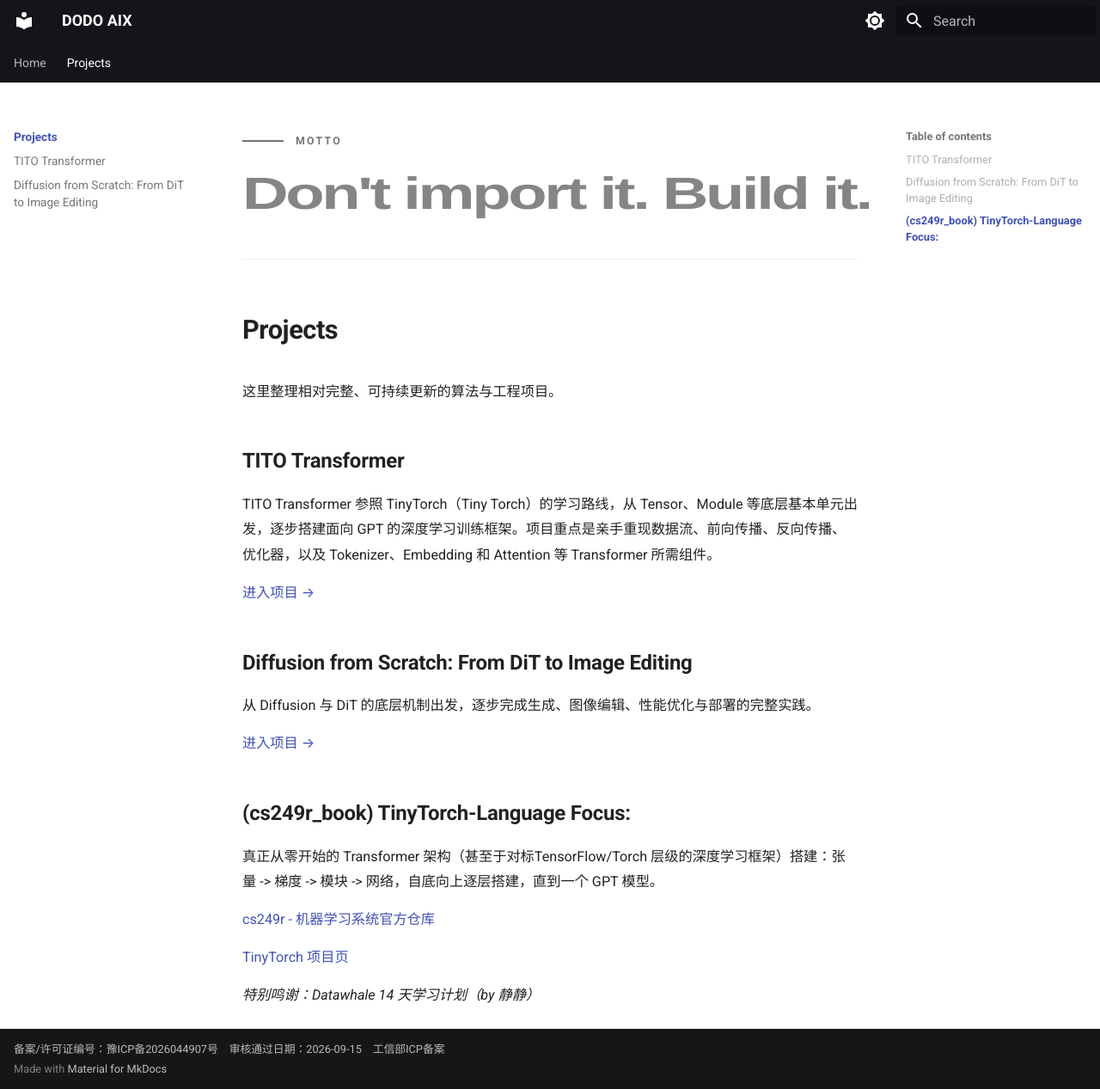
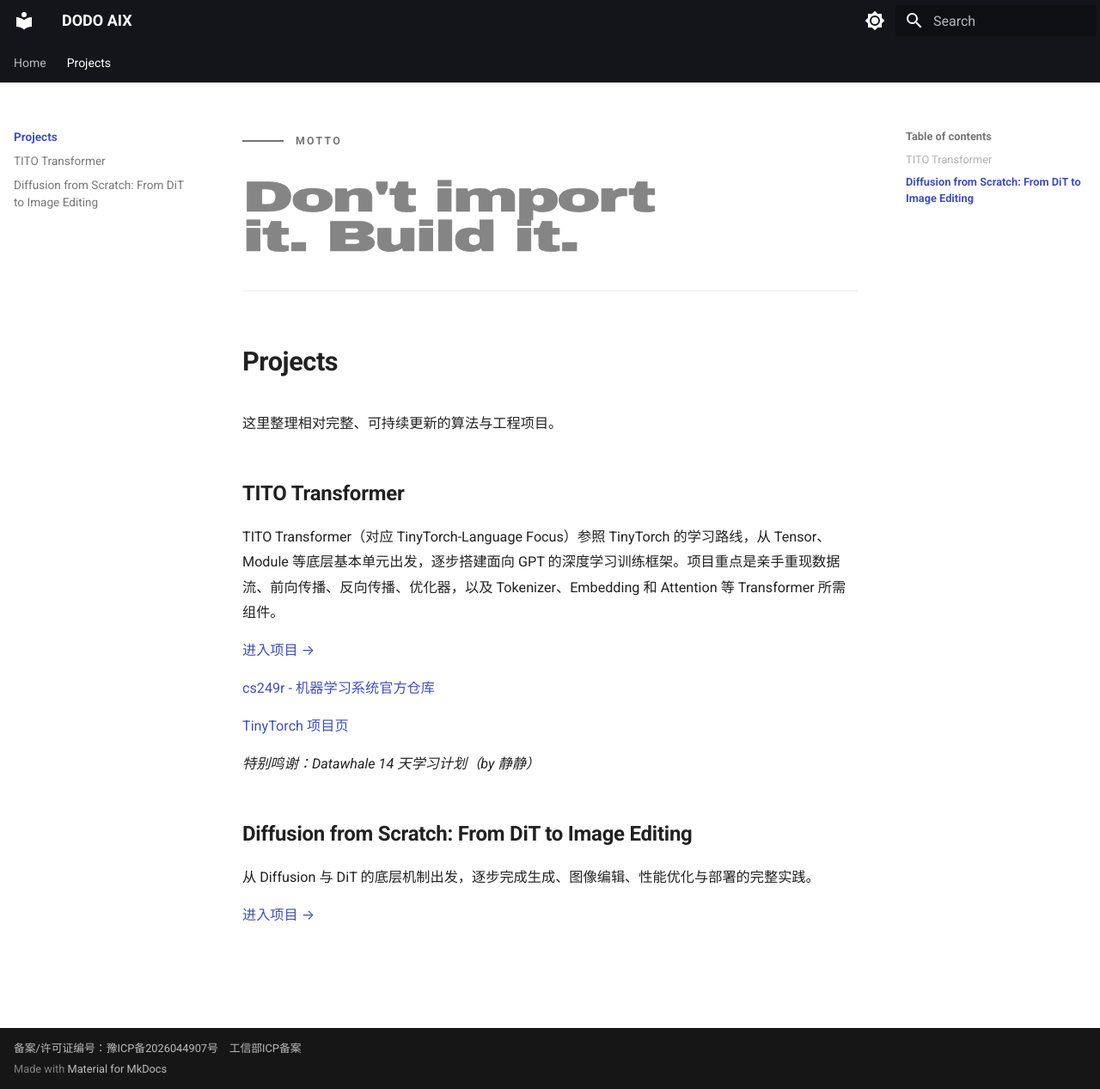
Before and after one commit to dodoaix/my-blog, an MkDocs documentation site: the page built from docs/projects/index.md, in a window 1280 px wide and 1267 px high. Shown: the whole window at 86% size. Built offline with MkDocs 1.6.1 and Material for MkDocs 9.7.7, drawn with Linux system fonts in a browser that asks for light colours.

Commit message:
fix: merge TITO project and refresh motto styles

```diff
--- a/docs/projects/index.md
+++ b/docs/projects/index.md
@@ -24,22 +24,18 @@
 
 ## TITO Transformer
 
-TITO Transformer 参照 TinyTorch（Tiny Torch）的学习路线，从 Tensor、Module 等底层基本单元出发，逐步搭建面向 GPT 的深度学习训练框架。项目重点是亲手重现数据流、前向传播、反向传播、优化器，以及 Tokenizer、Embedding 和 Attention 等 Transformer 所需组件。
+TITO Transformer（对应 TinyTorch-Language Focus）参照 TinyTorch 的学习路线，从 Tensor、Module 等底层基本单元出发，逐步搭建面向 GPT 的深度学习训练框架。项目重点是亲手重现数据流、前向传播、反向传播、优化器，以及 Tokenizer、Embedding 和 Attention 等 Transformer 所需组件。
 
 [进入项目 →](tito-transformer/index.md)
+
+[cs249r - 机器学习系统官方仓库](https://github.com/harvard-edge/cs249r_book)
+
+[TinyTorch 项目页](https://mlsysbook.ai/tinytorch/getting-started.html)
+
+*特别鸣谢：Datawhale 14 天学习计划（by 静静）*
 
 ## Diffusion from Scratch: From DiT to Image Editing
 
 从 Diffusion 与 DiT 的底层机制出发，逐步完成生成、图像编辑、性能优化与部署的完整实践。
 
 [进入项目 →](diffusion-from-scratch/index.md)
-
-## (cs249r_book) TinyTorch-Language Focus:
-
-真正从零开始的 Transformer 架构（甚至于对标TensorFlow/Torch 层级的深度学习框架）搭建：张量 -> 梯度 -> 模块 -> 网络，自底向上逐层搭建，直到一个 GPT 模型。
-
-[cs249r - 机器学习系统官方仓库](https://github.com/harvard-edge/cs249r_book)
-
-[TinyTorch 项目页](https://mlsysbook.ai/tinytorch/getting-started.html)
-
-*特别鸣谢：Datawhale 14 天学习计划（by 静静）*
--- a/docs/stylesheets/extra.css
+++ b/docs/stylesheets/extra.css
@@ -22,63 +22,6 @@
 
 .md-typeset p {
   margin-block: 0.9em;
-}
-
-/* Small, page-local motto banner for the Projects landing page. */
-.md-typeset .projects-motto {
-  position: relative;
-  margin: 0 0 3.1rem;
-  padding: 0.35rem 0 1.35rem;
-  border-bottom: 0.08rem solid var(--md-default-fg-color--lightest);
-}
-
-.md-typeset .projects-motto__label {
-  display: flex;
-  align-items: center;
-  gap: 0.7rem;
-  margin-bottom: 0.9rem;
-  color: var(--md-default-fg-color--light);
-  font-size: 0.62rem;
-  font-weight: 700;
-  letter-spacing: 0.18em;
-}
-
-.md-typeset .projects-motto__label::before {
-  width: 2.4rem;
-  height: 0.08rem;
-  background: currentColor;
-  content: "";
-}
-
-.md-typeset .projects-motto__text {
-  min-height: 1.25em;
-  max-width: 92%;
-  color: #858585;
-  font-family: "Helvetica Neue", Arial, sans-serif;
-  font-size: clamp(1.7rem, 5vw, 3.5rem);
-  font-weight: 900;
-  letter-spacing: -0.045em;
-  line-height: 0.92;
-  text-wrap: balance;
-  transform: scaleX(1.16) scaleY(0.82);
-  transform-origin: left center;
-}
-
-[data-md-color-scheme="slate"] .md-typeset .projects-motto__text {
-  color: #9b9b9b;
-}
-
-@media screen and (max-width: 59.984375em) {
-  .md-typeset .projects-motto__text {
-    max-width: 100%;
-    transform: scaleX(1.08) scaleY(0.88);
-  }
-}
-
-@media (prefers-color-scheme: dark) {
-  .md-typeset .projects-motto__text {
-    color: #9b9b9b;
-  }
 }
 
 /* Restrained heading scale with clearer section rhythm. */
--- /dev/null
+++ b/docs/stylesheets/motto.css
@@ -0,0 +1,58 @@
+/* Isolated, cache-busted styling for the Projects motto banner. */
+.md-typeset .projects-motto {
+  position: relative;
+  margin: 0 0 3.1rem;
+  padding: 0.35rem 0 1.35rem;
+  border-bottom: 0.08rem solid var(--md-default-fg-color--lightest);
+}
+
+.md-typeset .projects-motto__label {
+  display: flex;
+  align-items: center;
+  gap: 0.7rem;
+  margin-bottom: 0.9rem;
+  color: var(--md-default-fg-color--light);
+  font-size: 0.62rem;
+  font-weight: 700;
+  letter-spacing: 0.18em;
+}
+
+.md-typeset .projects-motto__label::before {
+  width: 2.4rem;
+  height: 0.08rem;
+  background: currentColor;
+  content: "";
+}
+
+.md-typeset .projects-motto__text {
+  display: block;
+  min-height: 1.25em;
+  max-width: 92%;
+  color: #858585;
+  font-family: "Arial Black", "Helvetica Neue", Arial, sans-serif;
+  font-size: clamp(1.7rem, 5vw, 3.5rem);
+  font-weight: 900;
+  letter-spacing: -0.045em;
+  line-height: 0.92;
+  text-wrap: balance;
+  -webkit-text-stroke: 0.012em currentColor;
+  transform: scaleX(1.2) scaleY(0.78);
+  transform-origin: left center;
+}
+
+[data-md-color-scheme="slate"] .md-typeset .projects-motto__text {
+  color: #9b9b9b;
+}
+
+@media screen and (max-width: 59.984375em) {
+  .md-typeset .projects-motto__text {
+    max-width: 100%;
+    transform: scaleX(1.1) scaleY(0.86);
+  }
+}
+
+@media (prefers-color-scheme: dark) {
+  .md-typeset .projects-motto__text {
+    color: #9b9b9b;
+  }
+}
--- a/mkdocs.yml
+++ b/mkdocs.yml
@@ -1,5 +1,5 @@
 site_name: DODO AIX
-copyright: '备案/许可证编号：豫ICP备2026044907号　审核通过日期：2026-09-15　<a href="https://beian.miit.gov.cn/" target="_blank" rel="noopener">工信部ICP备案</a>'
+copyright: '备案/许可证编号：豫ICP备2026044907号　<a href="https://beian.miit.gov.cn/" target="_blank" rel="noopener">工信部ICP备案</a>'
 
 theme:
   name: material
@@ -59,6 +59,7 @@ extra_javascript:
 
 extra_css:
   - stylesheets/extra.css
+  - stylesheets/motto.css
 
 nav:
   - Home: index.md
```
